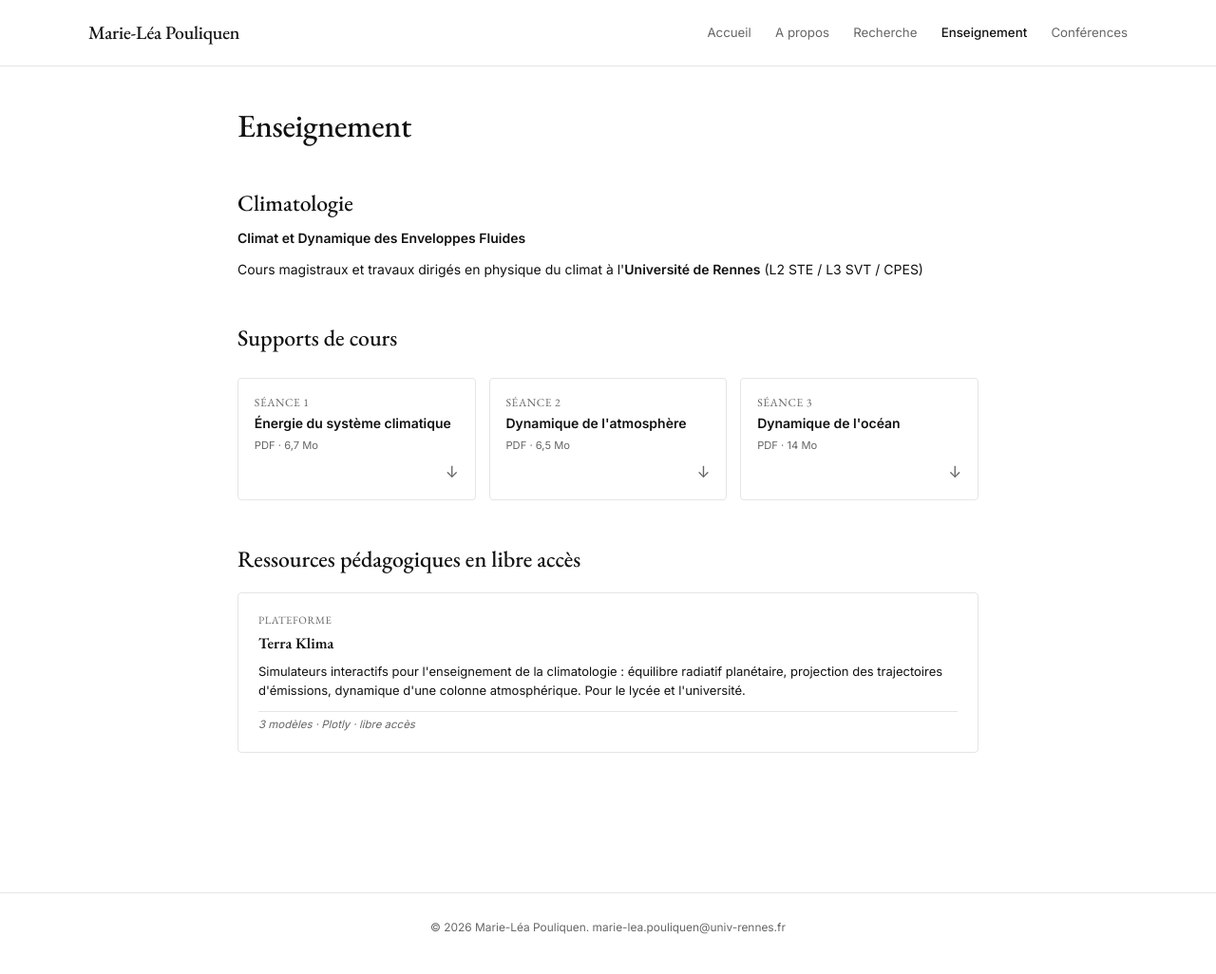
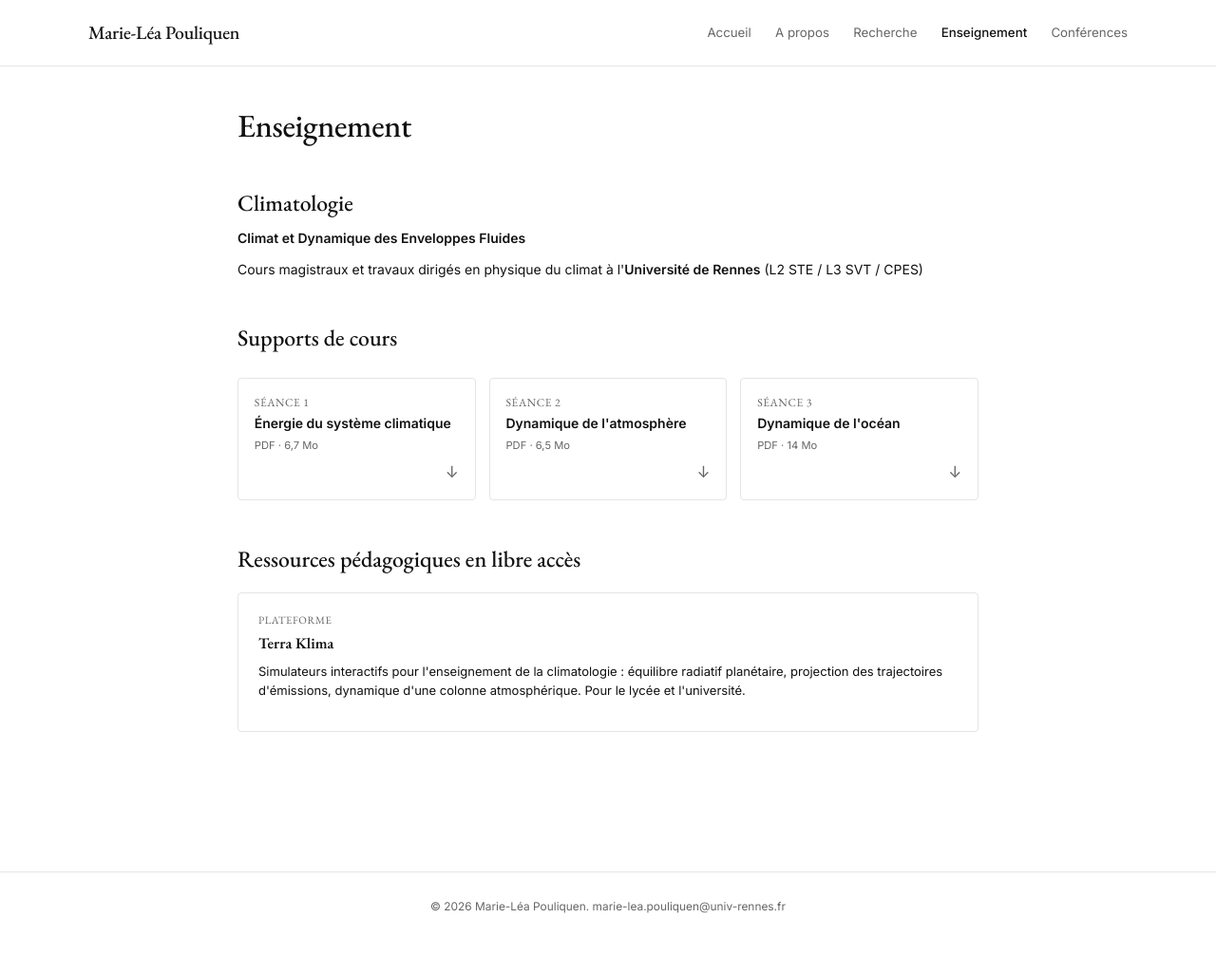
Before and after one commit to marieleapouliquen/marieleapouliquen.github.io, a Jekyll site: the page built from _pages/enseignement.md, in a window 1280 px wide. Shown: the whole page at 95% size. Built offline with Jekyll 4.4.1, drawn with Linux system fonts in a browser that asks for light colours; after the commit the page ends 1003 px from its top, so only the background shows below that.

Commit message:
Update enseignement.md

```diff
--- a/_pages/enseignement.md
+++ b/_pages/enseignement.md
@@ -39,7 +39,6 @@ description: Cours et ressources pédagogiques
     <span class="teaching-card-date">Plateforme</span>
     <h3>Terra Klima</h3>
     <p>Simulateurs interactifs pour l'enseignement de la climatologie : équilibre radiatif planétaire, projection des trajectoires d'émissions, dynamique d'une colonne atmosphérique. Pour le lycée et l'université.</p>
-    <span class="teaching-card-meta">3 modèles · Plotly · libre accès</span>
   </a>
 
 </div>
```
